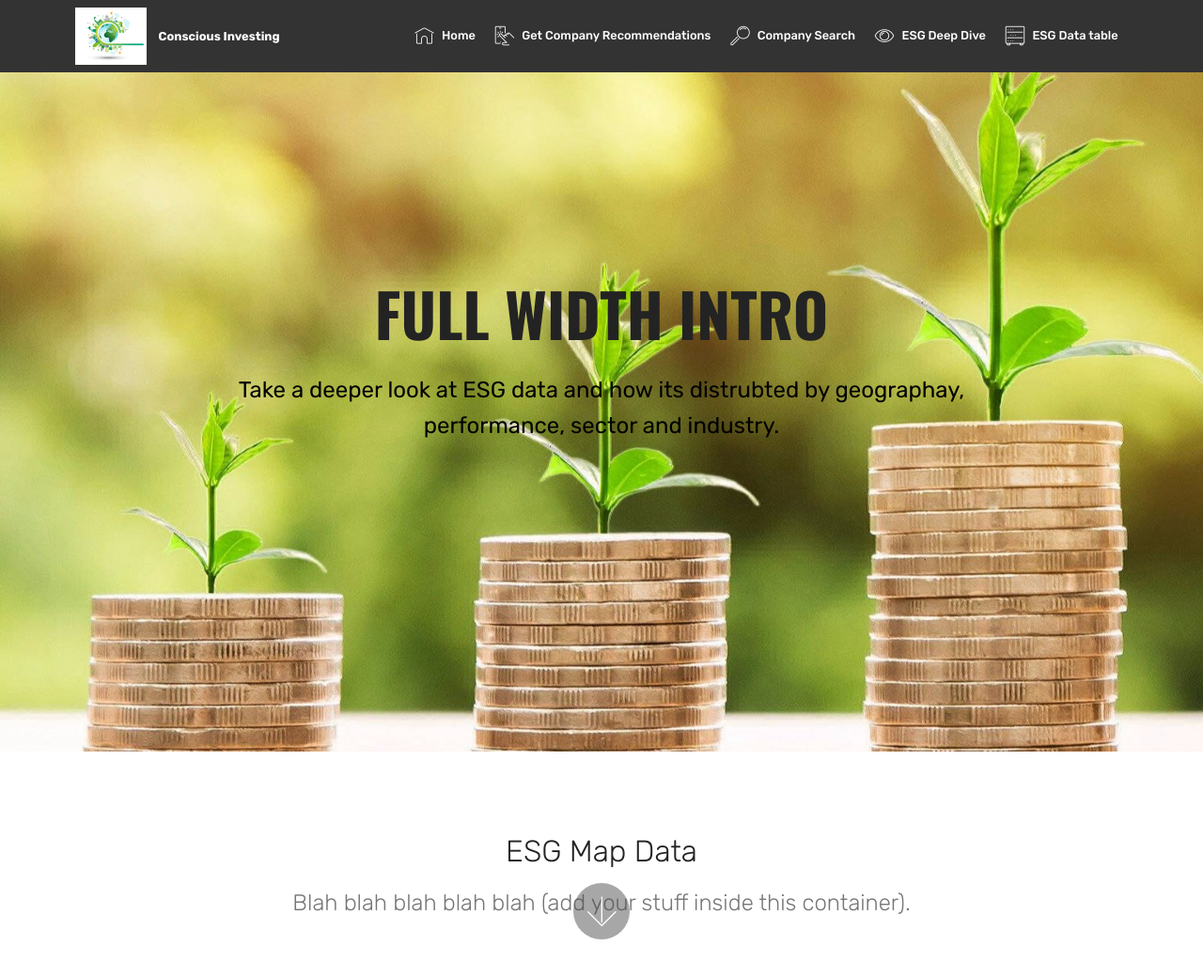
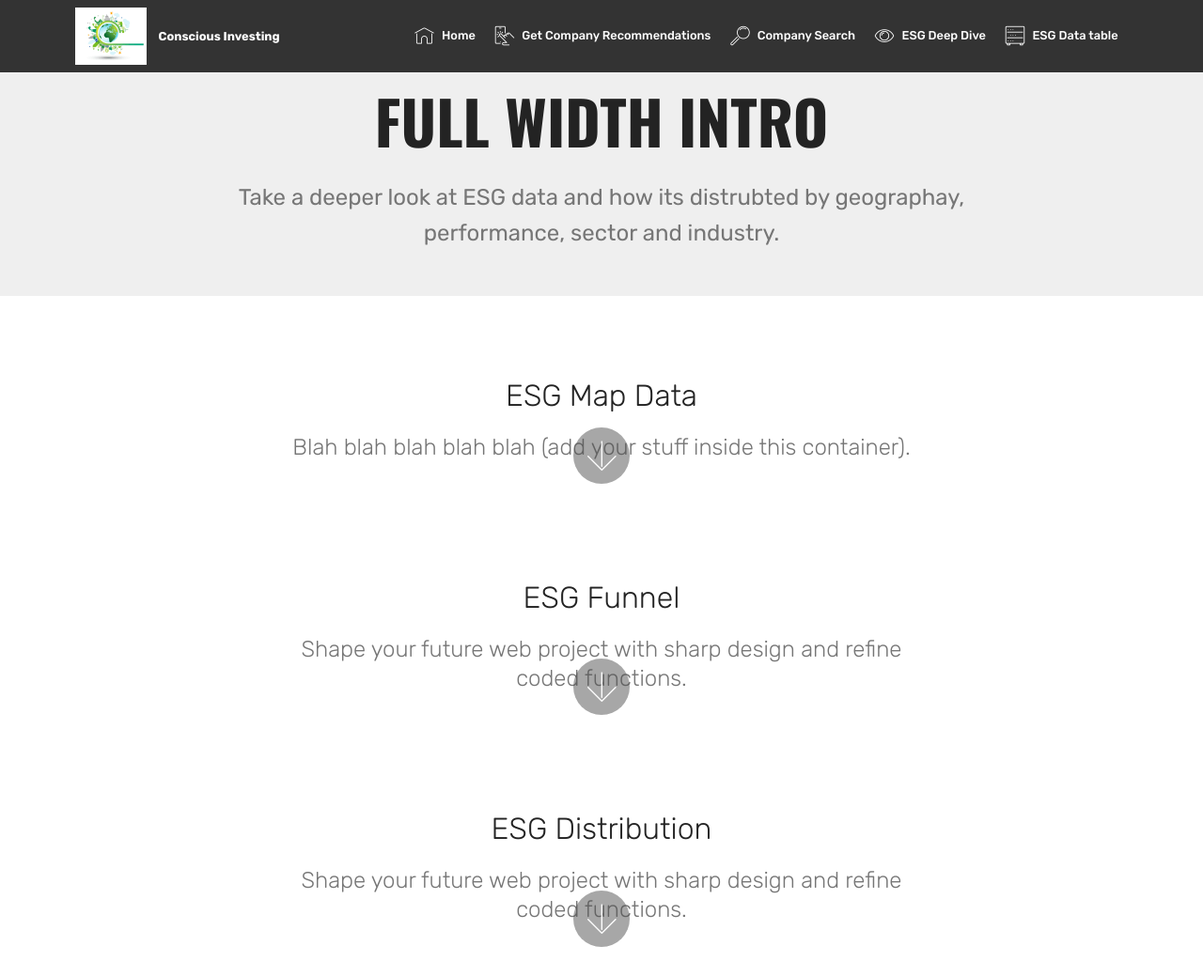
Before and after one commit to williamjones0706/Conscious_Investing, a Flask app: page /deep-dive in a window 1280 px wide. Shown: the top 1040 px of the page at 94% size. Run offline with Flask 2, Linux system fonts and the light colour scheme; some libraries are stand-ins or nearby versions; some web fonts are replaced.

Commit message:
Updating sections for other page headers

```diff
--- a/ESG/templates/company_search.html
+++ b/ESG/templates/company_search.html
@@ -92,9 +92,8 @@
     </section>
 
     <section class="engine"><a href="https://conscious-investing-v2.herokuapp.com/">free amp template</a></section>
-    <section class="cid-qTkA127IK8 mbr-fullscreen mbr-parallax-background" id="header2-1">
 
-
+    <section class="header1 cid-rRKKxnqFI3" id="header16-x">
 
         <div class="container">
             <div class="row justify-content-md-center">
--- a/ESG/templates/data_table.html
+++ b/ESG/templates/data_table.html
@@ -92,9 +92,8 @@
     </section>
 
     <section class="engine"><a href="https://conscious-investing-v2.herokuapp.com/">free amp template</a></section>
-    <section class="cid-qTkA127IK8 mbr-fullscreen mbr-parallax-background" id="header2-1">
 
-
+    <section class="header1 cid-rRKKxnqFI3" id="header16-x">
 
 
         <div class="container">
--- a/ESG/templates/deep_dive.html
+++ b/ESG/templates/deep_dive.html
@@ -92,9 +92,8 @@
     </section>
 
     <section class="engine"><a href="https://conscious-investing-v2.herokuapp.com/">free amp template</a></section>
-    <section class="cid-qTkA127IK8 mbr-fullscreen mbr-parallax-background" id="header2-1">
 
-
+    <section class="header1 cid-rRKKxnqFI3" id="header16-x">
 
 
         <div class="container">
--- a/ESG/templates/esg_breakdown.html
+++ b/ESG/templates/esg_breakdown.html
@@ -92,9 +92,8 @@
     </section>
 
     <section class="engine"><a href="https://conscious-investing-v2.herokuapp.com/">free amp template</a></section>
-    <section class="cid-qTkA127IK8 mbr-fullscreen mbr-parallax-background" id="header2-1">
 
-
+    <section class="header1 cid-rRKKxnqFI3" id="header16-x">
 
 
         <div class="container">
--- a/ESG/templates/recommendations.html
+++ b/ESG/templates/recommendations.html
@@ -92,9 +92,8 @@
     </section>
 
     <section class="engine"><a href="https://conscious-investing-v2.herokuapp.com/">free amp template</a></section>
-    <section class="cid-qTkA127IK8 mbr-fullscreen mbr-parallax-background" id="header2-1">
 
-
+    <section class="header1 cid-rRKKxnqFI3" id="header16-x">
 
 
         <div class="container">
@@ -160,6 +159,8 @@
         </div>
     </section>
 
+
+
     <script src="../static/css/ssets/web/assets/jquery/jquery.min.js"></script>
     <script src="../static/css/assets/popper/popper.min.js"></script>
     <script src="../static/css/assets/bootstrap/js/bootstrap.min.js"></script>
```
